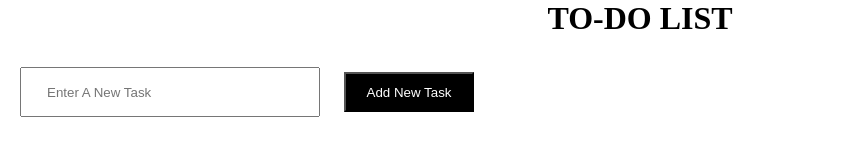
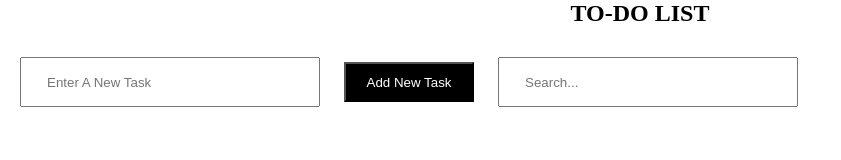
Before and after one commit to Somaia-Mohamed/task-session-17, a plain HTML site: page index.html in a window 1280 px wide. Shown: the whole page, without its empty margins (0-841 px from the left). Drawn offline with Linux system fonts and the light colour scheme.

Commit message:
Update index.html

```diff
--- a/index.html
+++ b/index.html
@@ -8,11 +8,13 @@
   <title>To-Do List</title>
 </head>
 <body>
+  <section action="" id="formTask">
 
     <h1>To-Do List</h1>
     <input type="text" id="inputTask" placeholder="Enter a new task">
     <button id="addTaskBtn">Add New Task</button>
-
+    <input type="text" id="searchInput" placeholder="Search...">
+  </section>
 
 </body>
 </html>
```
